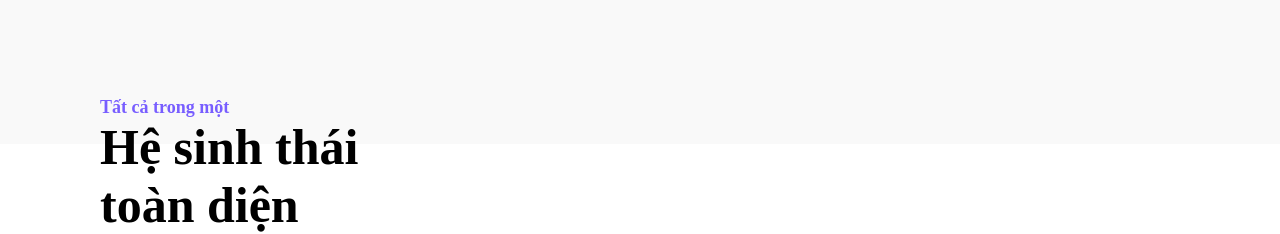
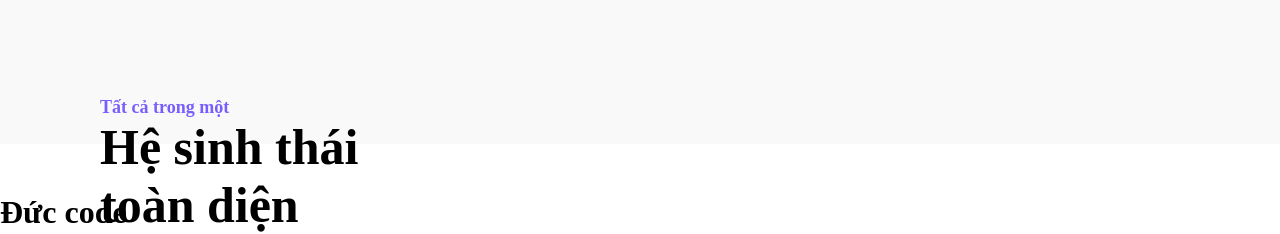
Before and after one commit to ducBird/TestGitH, a plain HTML site: page index.html in a window 1280 px wide. Shown: the part 941-1175 px from the top of the page. Drawn offline with Linux system fonts and the light colour scheme.

Commit message:
duc create h1

```diff
--- a/index.html
+++ b/index.html
@@ -110,5 +110,8 @@
         </div>
       </div>
     </div>
+
+    <!-- Đức code -->
+    <h1>Đức code</h1>
   </body>
 </html>
```
